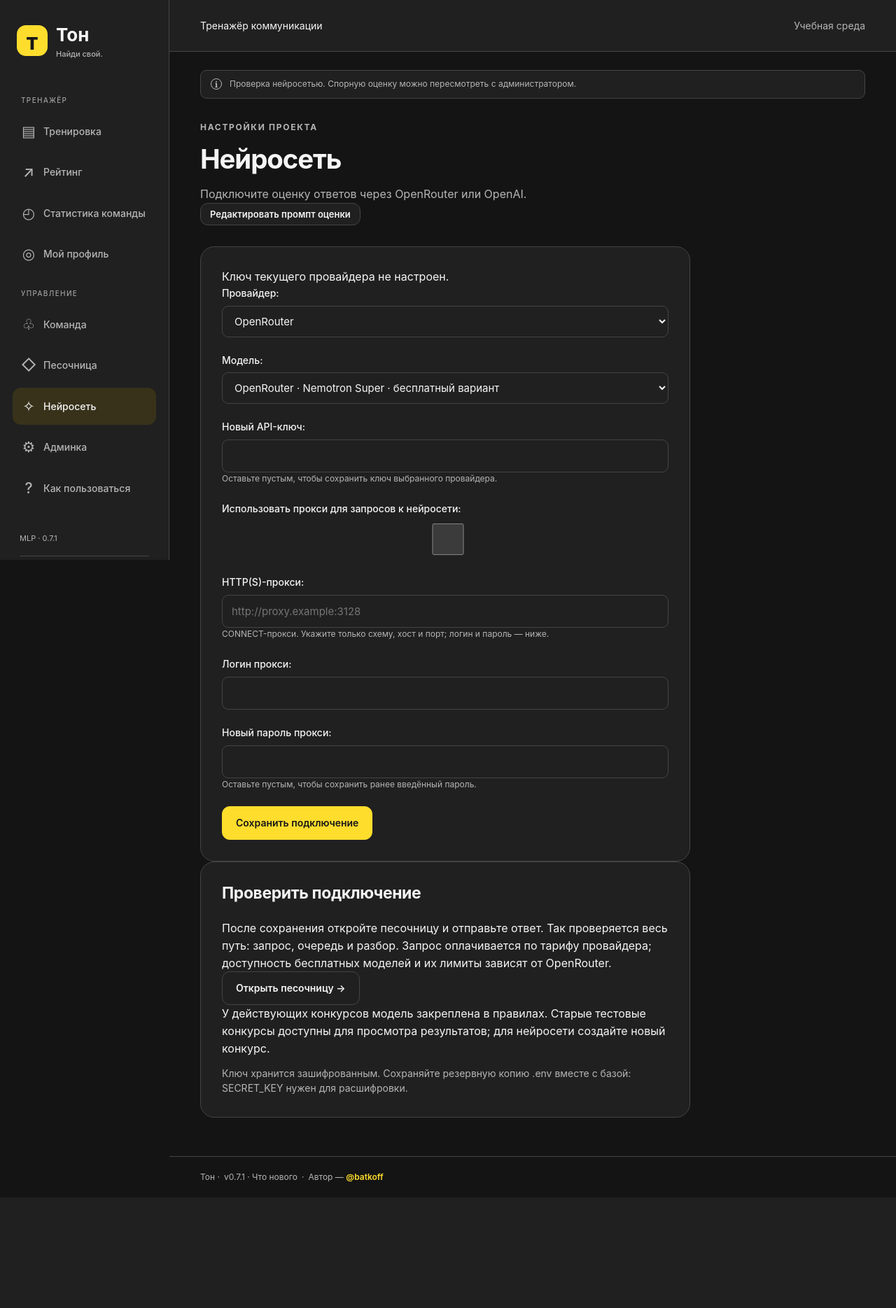
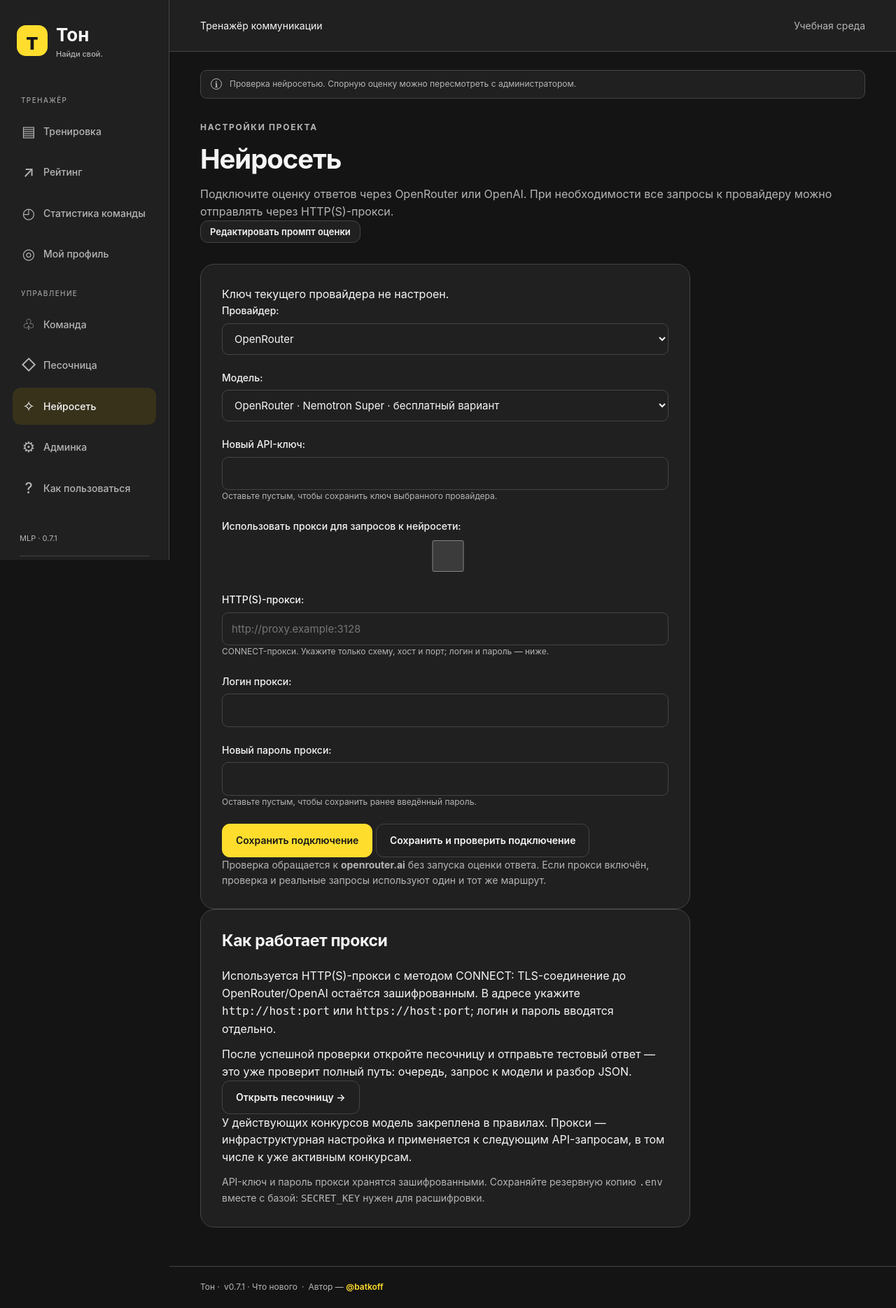
Before and after one commit to Batkoff/soft-trainer, a Django app: page /settings/ai/ in a window 1280 px wide. Shown: the whole page at 70% size. Before the commit the page ends 1689 px from the top, so only its background shows below. Run offline with Django 5.2, Linux system fonts and the light colour scheme; the visitor is signed in with stand-in values (Sample User, id 1); data comes from the database, SQL or seed files in the repository; data that the repository does not hold is empty; parts of the project's set-up code (start-up, migrations or seed data) failed here and were passed over.

Commit message:
Expose AI proxy controls and connection check

```diff
--- a/templates/trainer/ai_settings.html
+++ b/templates/trainer/ai_settings.html
@@ -1,6 +1,22 @@
 {% extends 'base.html' %}{% block title %}Нейросеть — Тон{% endblock %}{% block content %}
-<div class="page-heading"><div><p class="eyebrow">НАСТРОЙКИ ПРОЕКТА</p><h1>Нейросеть</h1><p class="muted">Подключите оценку ответов через OpenRouter или OpenAI.</p><a class="button small" href="{% url 'admin:trainer_evaluationprompt_changelist' %}">Редактировать промпт оценки</a></div></div>
-<section class="card form-card"><p>{% if key_present %}Ключ текущего провайдера сохранён.{% else %}Ключ текущего провайдера не настроен.{% endif %}</p>
-<form method="post" data-ai-settings>{% csrf_token %}{{ form.as_p }}<button class="button primary" type="submit">Сохранить подключение</button></form></section>
-<section class="card form-card"><h2>Проверить подключение</h2><p>После сохранения откройте песочницу и отправьте ответ. Так проверяется весь путь: запрос, очередь и разбор. Запрос оплачивается по тарифу провайдера; доступность бесплатных моделей и их лимиты зависят от OpenRouter.</p><a class="button" href="{% url 'sandbox' %}">Открыть песочницу →</a>
-<p>У действующих конкурсов модель закреплена в правилах. Старые тестовые конкурсы доступны для просмотра результатов; для нейросети создайте новый конкурс.</p><p class="small muted">Ключ хранится зашифрованным. Сохраняйте резервную копию .env вместе с базой: SECRET_KEY нужен для расшифровки.</p></section>{% endblock %}
+<div class="page-heading"><div><p class="eyebrow">НАСТРОЙКИ ПРОЕКТА</p><h1>Нейросеть</h1><p class="muted">Подключите оценку ответов через OpenRouter или OpenAI. При необходимости все запросы к провайдеру можно отправлять через HTTP(S)-прокси.</p><a class="button small" href="{% url 'admin:trainer_evaluationprompt_changelist' %}">Редактировать промпт оценки</a></div></div>
+
+<section class="card form-card">
+<p>{% if key_present %}Ключ текущего провайдера сохранён.{% else %}Ключ текущего провайдера не настроен.{% endif %}
+{% if proxy_password_present %}<br>Пароль прокси сохранён и не отображается.{% endif %}</p>
+<form method="post" data-ai-settings>{% csrf_token %}{{ form.as_p }}
+<div class="form-actions">
+<button class="button primary" type="submit" name="action" value="save">Сохранить подключение</button>
+<button class="button" type="submit" name="action" value="test">Сохранить и проверить подключение</button>
+</div>
+</form>
+<p class="small muted">Проверка обращается к <strong>{{ check_host|default:"домену выбранного провайдера" }}</strong> без запуска оценки ответа. Если прокси включён, проверка и реальные запросы используют один и тот же маршрут.</p>
+</section>
+
+<section class="card form-card"><h2>Как работает прокси</h2>
+<p>Используется HTTP(S)-прокси с методом CONNECT: TLS-соединение до OpenRouter/OpenAI остаётся зашифрованным. В адресе укажите <code>http://host:port</code> или <code>https://host:port</code>; логин и пароль вводятся отдельно.</p>
+<p>После успешной проверки откройте песочницу и отправьте тестовый ответ — это уже проверит полный путь: очередь, запрос к модели и разбор JSON.</p>
+<a class="button" href="{% url 'sandbox' %}">Открыть песочницу →</a>
+<p>У действующих конкурсов модель закреплена в правилах. Прокси — инфраструктурная настройка и применяется к следующим API-запросам, в том числе к уже активным конкурсам.</p>
+<p class="small muted">API-ключ и пароль прокси хранятся зашифрованными. Сохраняйте резервную копию <code>.env</code> вместе с базой: <code>SECRET_KEY</code> нужен для расшифровки.</p></section>
+{% endblock %}
```
